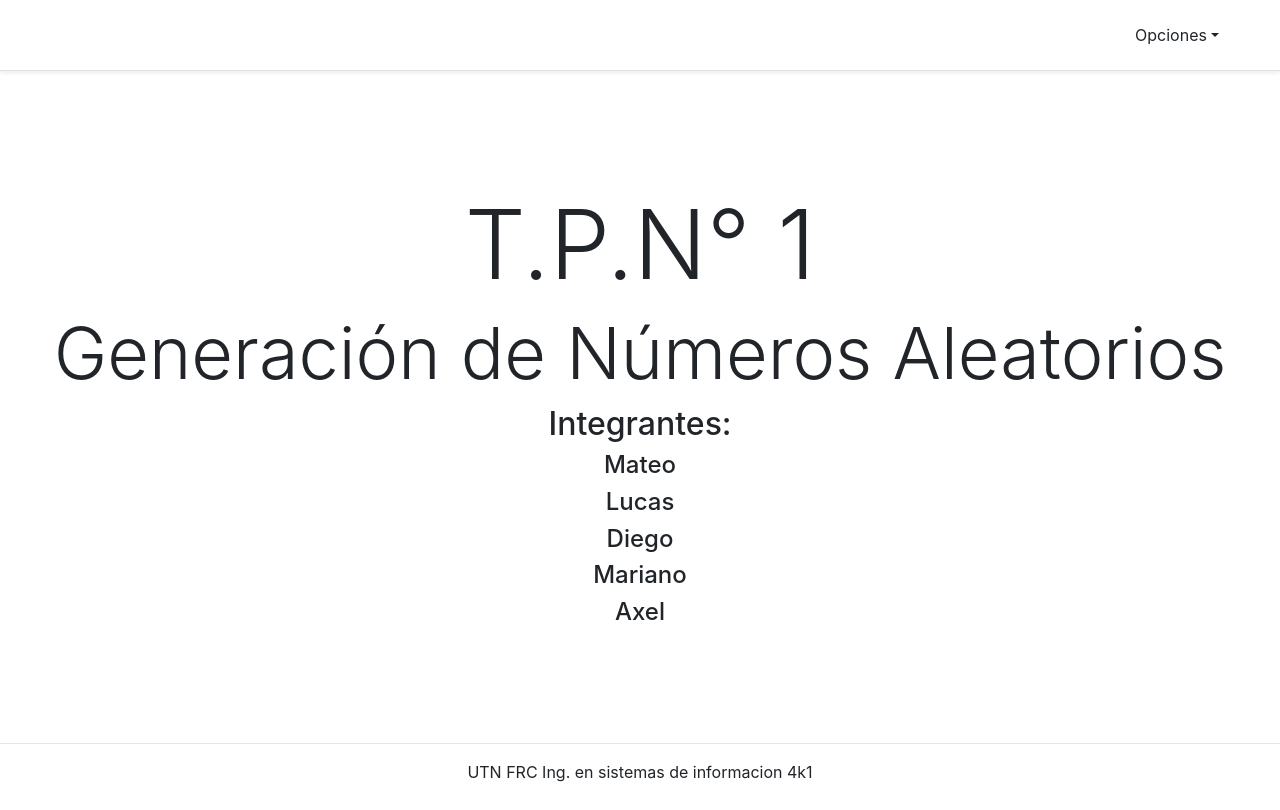
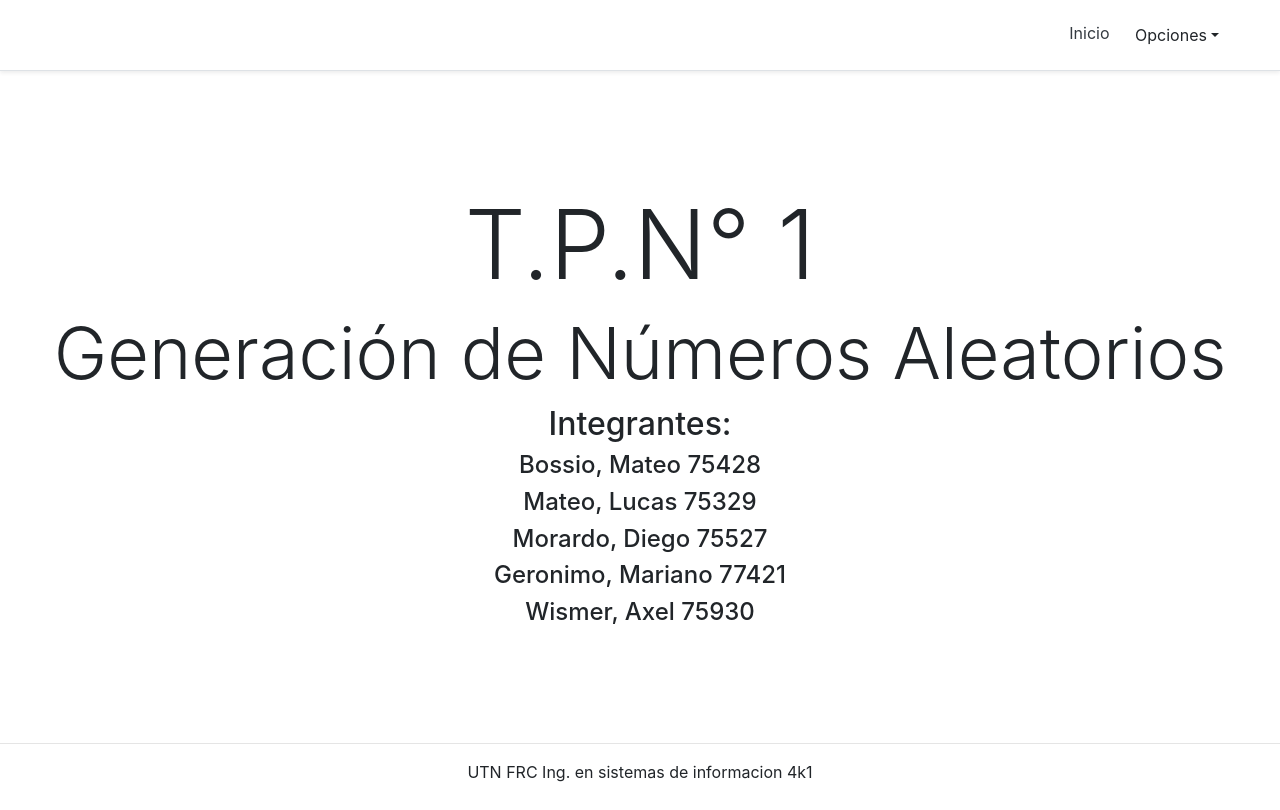
Before and after one commit to AxelWismer/tp1, a Django app: template templates/index.html in a window 1280 px wide. Run offline with Django 3.2, Linux system fonts and the light colour scheme; the template is opened without the code that fills it, so the values that code supplies are empty; some libraries are stand-ins or nearby versions.

```diff
--- a/number_generator/models.py
+++ b/number_generator/models.py
@@ -42,6 +42,7 @@ class Data(models.Model):
     INTERVAL_CHOICES = ((5, '5'), (10, '10'), (15, '15'), (20, '20'))
     interval_amount = models.PositiveSmallIntegerField(u'cantidad de intervalos', choices=INTERVAL_CHOICES, default=INTERVAL_CHOICES[0][0])
     c_acum = models.FloatField('c acumulado', max_length=4, default=0)
+
     @property
     def numbers(self):
         return string_to_list(self.numbers_csv)
@@ -84,7 +85,6 @@ class Data(models.Model):
     # Chi-Cuadrado
     def generate_random_numbers(self):
         for i in range(self.number_amount):
-            # Number(value = truncate(random.random(), 4), data=self).save()
             self.add_number(truncate(random.random(), 4))
 
     def set_intervals(self):
--- a/number_generator/templates/number_generator/chi_mix_form.html
+++ b/number_generator/templates/number_generator/chi_mix_form.html
@@ -12,7 +12,7 @@
 <form class="form-signin" enctype='multipart/form-data' method="post">{% csrf_token %}
 
     {% block form %}
-    <h1 class="text-center">Prueba de Ji-Cuadrada</h1>
+    <h1 class="text-center">Prueba de Ji-Cuadrada con metodo mixto</h1>
     <hr>
 
     <div class="row">
--- a/number_generator/templates/number_generator/data_form.html
+++ b/number_generator/templates/number_generator/data_form.html
@@ -12,7 +12,7 @@
 <form class="form-signin" enctype='multipart/form-data' method="post">{% csrf_token %}
 
     {% block form %}
-    <h1 class="text-center">Generar numeros aleatoreos</h1>
+    <h1 class="text-center">Generar numeros aleatorios</h1>
     <hr>
 
     <div class="row">
--- a/number_generator/views.py
+++ b/number_generator/views.py
@@ -7,6 +7,7 @@ from .models import Data
 import math
 import numpy as np
 import matplotlib.pyplot as plt
+
 
 class DataEntry(generic.FormView):
     model = Data
@@ -91,8 +92,6 @@ def add_graphic(request, pk):
     return chi_detail(request, data.pk)
 
 
-
-
 class ChiMixEntry(generic.FormView):
     model = Data
     form_class = ChiMixForm
--- a/templates/header/header.html
+++ b/templates/header/header.html
@@ -1,10 +1,9 @@
 <!-- Navbar-->
-<div class="d-flex flex-column flex-md-row align-items-center p-3 px-md-4 mb-3 bg-white border-bottom shadow-sm">
-
+<div class="d-flex flex-column flex-md-row align-items-center p-3 pr-md-4 mb-3 bg-white border-bottom shadow-sm">
 	{% include 'header/hello_user.html' %}
-
 	<nav class="my-2 my-md-0 mr-4">
 		<!--Opciones de un usuario staff-->
+		<a class="p-2 text-dark" href="{% url 'index' %}">Inicio</a>
 		{% include 'header/options_header.html' %}
 
 	</nav>
--- a/templates/header/options_header.html
+++ b/templates/header/options_header.html
@@ -4,7 +4,7 @@
 			aria-expanded="false">Opciones</button>
 	<div class="dropdown-menu">
 		<a class="dropdown-item" href="{% url 'number_generator:data_entry' %}">Generar numeros aleatoreos</a>
-		<a class="dropdown-item" href="{% url 'number_generator:chi_entry' %}">Opcion 2</a>
-		<a class="dropdown-item" href="{% url 'number_generator:chi_mix_entry' %}">Opcion 3</a>
+		<a class="dropdown-item" href="{% url 'number_generator:chi_entry' %}">Ji-Cuadrado</a>
+		<a class="dropdown-item" href="{% url 'number_generator:chi_mix_entry' %}">Ji-Cuadrado mixto</a>
 	</div>
 </div>
--- a/templates/index.html
+++ b/templates/index.html
@@ -9,10 +9,10 @@
     <h1 class="display-1 text-center">T.P.N° 1</h1>
     <h1 class="display-3 text-center">Generación de Números Aleatorios</h1>
     <h2 class="text-center">Integrantes:</h2>
-    <h4>Mateo</h4>
-    <h4>Lucas</h4>
-    <h4>Diego</h4>
-    <h4>Mariano</h4>
-    <h4>Axel</h4>
+    <h4>Bossio, Mateo 75428</h4>
+    <h4>Mateo, Lucas 75329</h4>
+    <h4>Morardo, Diego 75527</h4>
+    <h4>Geronimo, Mariano 77421</h4>
+    <h4>Wismer, Axel 75930</h4>
 </div>
 {% endblock content %}
--- a/tp1/urls.py
+++ b/tp1/urls.py
@@ -21,6 +21,6 @@ from django.conf import settings
 
 urlpatterns = [
                   path('admin/', admin.site.urls),
-                  path('', generic.TemplateView.as_view(template_name='index.html')),
+                  path('', generic.TemplateView.as_view(template_name='index.html'), name='index'),
                   path('number_generator/', include('number_generator.urls')),
               ] + static(settings.MEDIA_URL, document_root=settings.MEDIA_ROOT)
```
